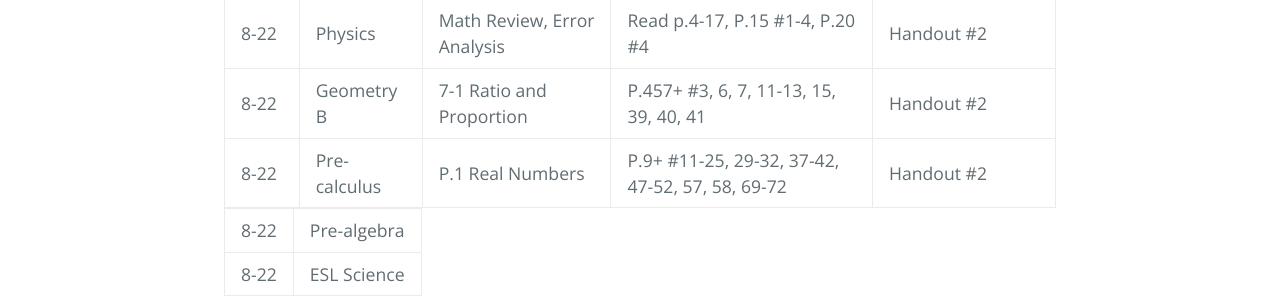
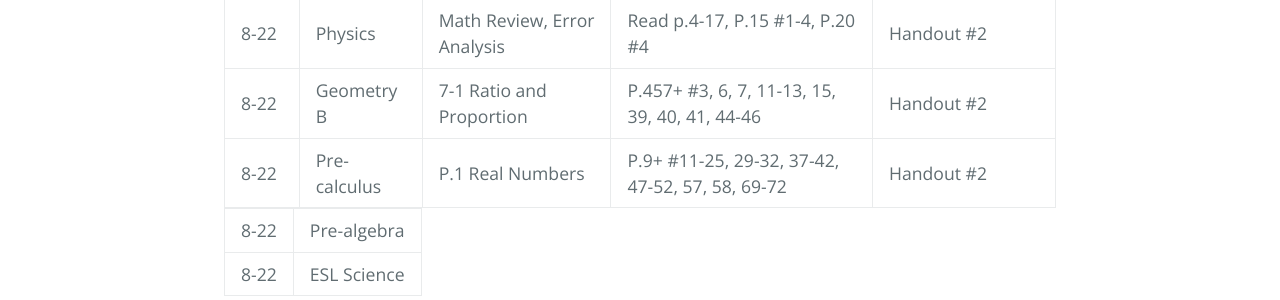
Before and after one commit to gpayoo/gpayoo, a Jekyll site: the page built from index.md, in a window 1280 px wide. Shown: the part 921-1221 px from the top of the page. Built offline with Jekyll 4.4.1, drawn with Linux system fonts in a browser that asks for light colours; our own code applies the rules of GitHub Pages for plain Markdown files.

Commit message:
Update index.md

```diff
--- a/index.md
+++ b/index.md
@@ -14,7 +14,7 @@ layout: default
 | 8-21 | ESL Science | Syllabus    | | Purchase school supplies
 |      |             |             | |
 | 8-22 | Physics | Math Review, Error Analysis | Read p.4-17, P.15 #1-4, P.20 #4 | Handout #2 |
-| 8-22 | Geometry B | 7-1 Ratio and Proportion | P.457+ #3, 6, 7, 11-13, 15, 39, 40, 41 | Handout #2 |
+| 8-22 | Geometry B | 7-1 Ratio and Proportion | P.457+ #3, 6, 7, 11-13, 15, 39, 40, 41, 44-46 | Handout #2 |
 | 8-22 | Pre-calculus | P.1 Real Numbers | P.9+ #11-25, 29-32, 37-42, 47-52, 57, 58, 69-72 | Handout #2
 
 | 8-22 | Pre-algebra |
```
